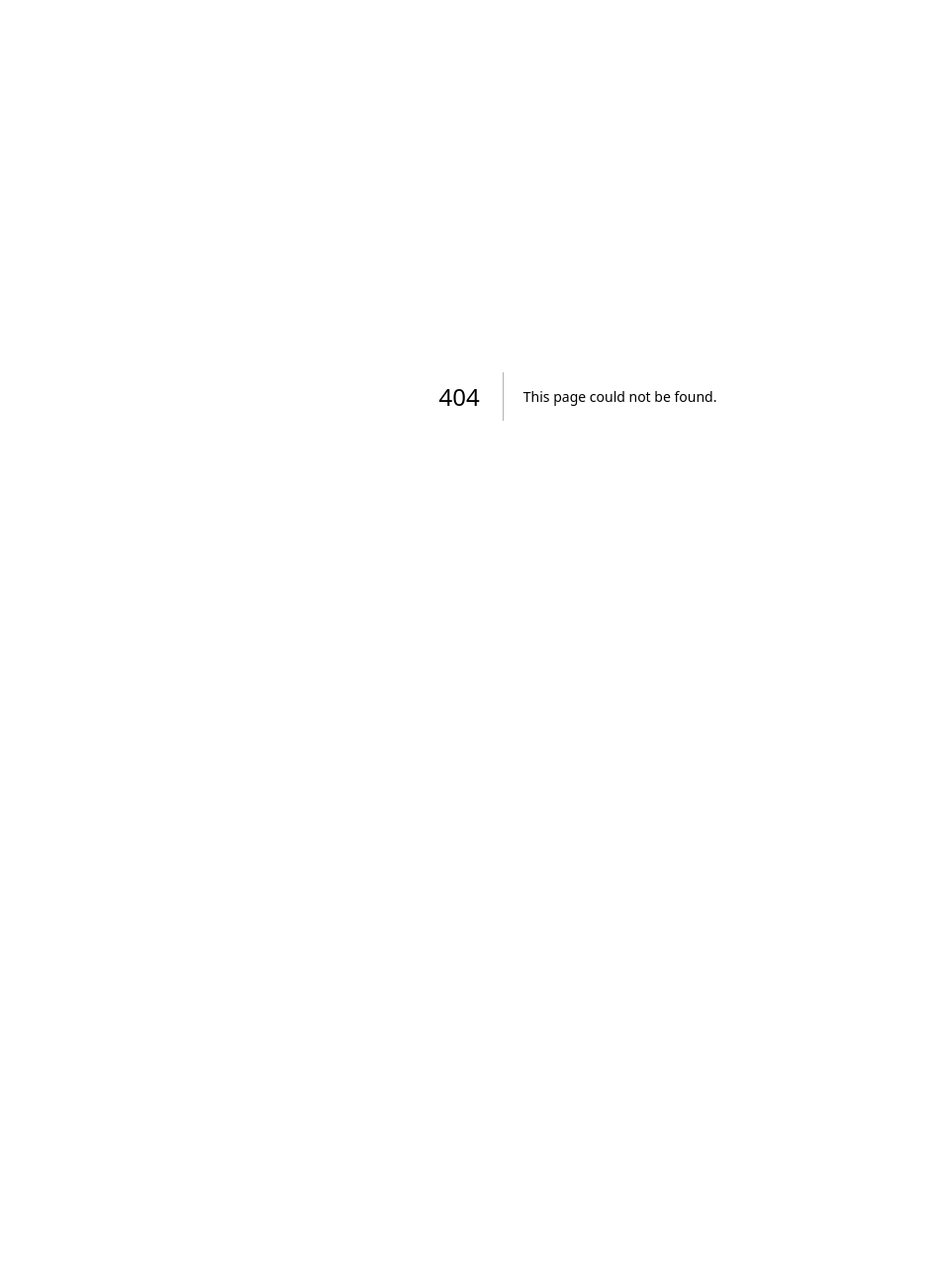
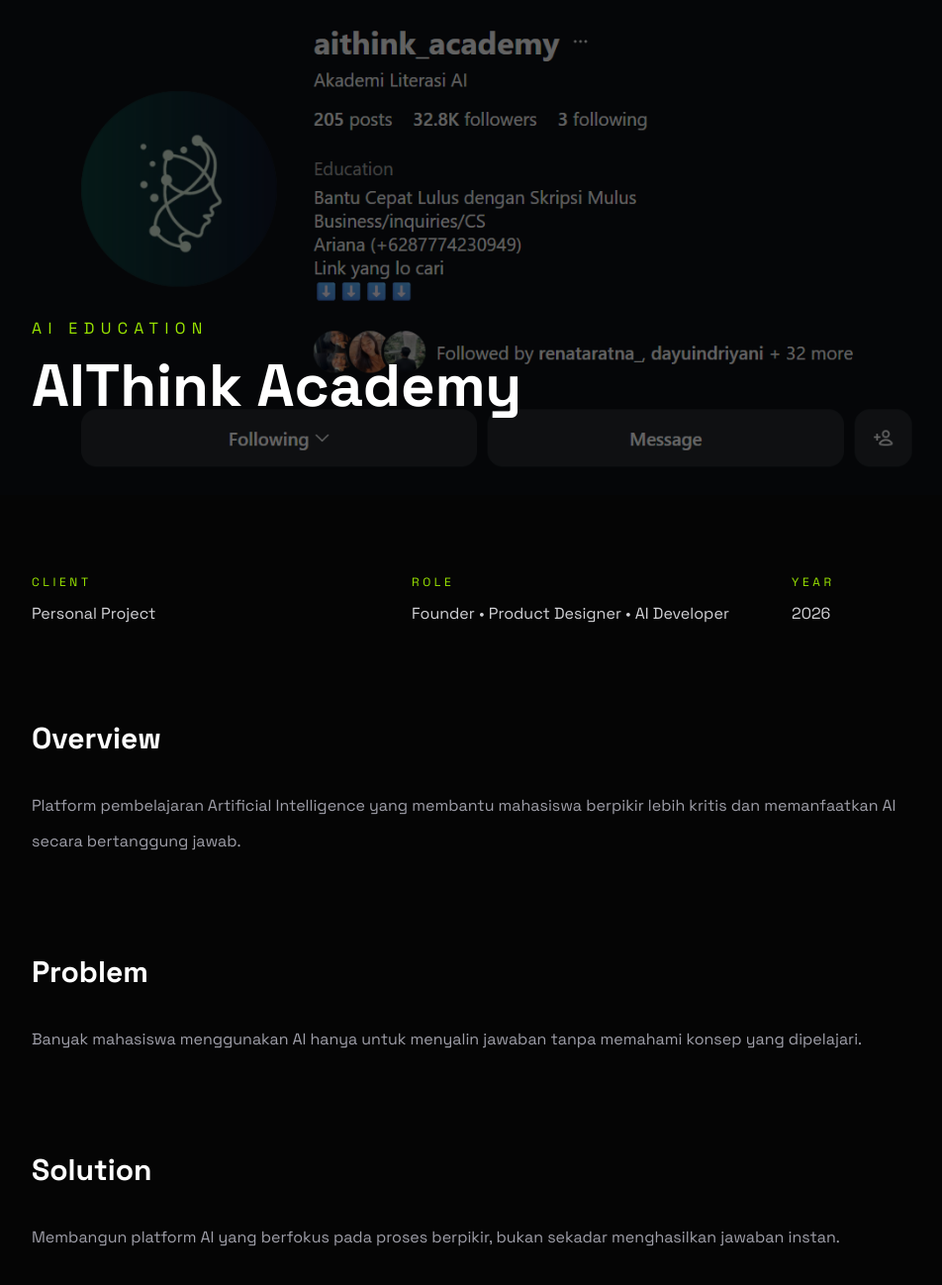
Before and after one commit to Arianasky262626/imadeariana-portofolio, a Next.js app: page /projects/aithink-academy in a window 1280 px wide. Before the commit this address had no page. Shown: the top 1298 px of the page at 99% size, without its empty margins (56-1008 px from the left). Before the commit the page ends 800 px from the top, so only its background shows below. Built offline with nearby package versions, Linux system fonts and the light colour scheme.

Commit message:
Perubahan Link Link

```diff
--- /dev/null
+++ b/app/projects/[slug]/page.tsx
@@ -0,0 +1,224 @@
+import Image from "next/image";
+import Link from "next/link";
+import { notFound } from "next/navigation";
+import projects from "@/data/project";
+
+interface PageProps {
+  params: Promise<{
+    slug: string;
+  }>;
+}
+
+export default async function ProjectDetail({ params }: PageProps) {
+  const { slug } = await params;
+
+  const project = projects.find(
+    (item) => item.slug === slug
+  );
+
+  if (!project) {
+    notFound();
+  }
+
+  return (
+    <main className="min-h-screen bg-[#050505] text-white">
+
+      {/* Hero Image */}
+      <section className="relative h-[500px] w-full overflow-hidden">
+        <Image
+          src={project.cover}
+          alt={project.title}
+          fill
+          priority
+          sizes="100vw"
+          className="object-cover"
+        />
+
+        <div className="absolute inset-0 bg-black/60" />
+
+        <div className="absolute inset-0 flex items-end">
+          <div className="mx-auto w-full max-w-6xl px-6 pb-20">
+
+            <p className="mb-4 uppercase tracking-[0.4em] text-lime-400">
+              {project.category}
+            </p>
+
+            <h1 className="text-6xl font-bold">
+              {project.title}
+            </h1>
+
+          </div>
+        </div>
+      </section>
+
+      {/* Content */}
+      <section className="mx-auto max-w-6xl px-6 py-20">
+
+        {/* Overview */}
+        <div className="grid gap-12 lg:grid-cols-3">
+
+          <div>
+            <p className="text-xs uppercase tracking-[0.3em] text-lime-400">
+              Client
+            </p>
+
+            <p className="mt-3 text-zinc-300">
+              {project.client}
+            </p>
+          </div>
+
+          <div>
+            <p className="text-xs uppercase tracking-[0.3em] text-lime-400">
+              Role
+            </p>
+
+            <p className="mt-3 text-zinc-300">
+              {project.role}
+            </p>
+          </div>
+
+          <div>
+            <p className="text-xs uppercase tracking-[0.3em] text-lime-400">
+              Year
+            </p>
+
+            <p className="mt-3 text-zinc-300">
+              {project.year}
+            </p>
+          </div>
+
+        </div>
+
+        {/* Description */}
+        <div className="mt-24">
+
+          <h2 className="text-3xl font-bold">
+            Overview
+          </h2>
+
+          <p className="mt-8 max-w-4xl leading-9 text-zinc-400">
+            {project.description}
+          </p>
+
+        </div>
+
+        {/* Problem */}
+        <div className="mt-24">
+
+          <h2 className="text-3xl font-bold">
+            Problem
+          </h2>
+
+          <p className="mt-8 max-w-4xl leading-9 text-zinc-400">
+            {project.problem}
+          </p>
+
+        </div>
+
+        {/* Solution */}
+        <div className="mt-24">
+
+          <h2 className="text-3xl font-bold">
+            Solution
+          </h2>
+
+          <p className="mt-8 max-w-4xl leading-9 text-zinc-400">
+            {project.solution}
+          </p>
+
+        </div>
+
+        {/* Result */}
+        <div className="mt-24">
+
+          <h2 className="text-3xl font-bold">
+            Result
+          </h2>
+
+          <p className="mt-8 max-w-4xl leading-9 text-zinc-400">
+            {project.result}
+          </p>
+
+        </div>
+
+        {/* Technology */}
+        <div className="mt-24">
+
+          <h2 className="text-3xl font-bold">
+            Technology
+          </h2>
+
+          <div className="mt-10 flex flex-wrap gap-3">
+
+            {project.technologies.map((tech) => (
+              <span
+                key={tech}
+                className="rounded-full border border-white/10 bg-white/5 px-5 py-2"
+              >
+                {tech}
+              </span>
+            ))}
+
+          </div>
+
+        </div>
+
+        {/* Gallery */}
+        <div className="mt-24">
+
+          <h2 className="mb-10 text-3xl font-bold">
+            Gallery
+          </h2>
+
+          <div className="grid gap-6 md:grid-cols-2">
+
+            {project.gallery.map((image) => (
+              <div
+                key={image}
+                className="relative aspect-video overflow-hidden rounded-2xl"
+              >
+                <Image
+                  src={image}
+                  alt={project.title}
+                  fill
+                  sizes="50vw"
+                  className="object-cover transition duration-500 hover:scale-105"
+                />
+              </div>
+            ))}
+
+          </div>
+
+        </div>
+
+        {/* Back Button */}
+        <div className="mt-24">
+
+          <Link
+            href="/#projects"
+            className="
+              inline-flex
+              items-center
+              gap-3
+              rounded-full
+              border
+              border-lime-400
+              px-8
+              py-4
+              font-semibold
+              text-lime-400
+              transition
+              hover:bg-lime-400
+              hover:text-black
+            "
+          >
+            ← Back to Projects
+          </Link>
+
+        </div>
+
+      </section>
+
+    </main>
+  );
+}
--- a/components/card/Projectscard.tsx
+++ b/components/card/Projectscard.tsx
@@ -1,11 +1,12 @@
 import Image from "next/image";
+import Link from "next/link";
 import { Project } from "@/data/project";
 
-interface ProjectscardProps {
+interface ProjectCardProps {
   project: Project;
 }
 
-export default function ProjectCard({ project }: ProjectscardProps) {
+export default function ProjectCard({ project }: ProjectCardProps) {
   return (
     <article
       className="
@@ -120,11 +121,11 @@ export default function ProjectCard({ project }: ProjectscardProps) {
           ))}
         </div>
 
-        {/* Button */}
-        <button
+        {/* View Case Study */}
+        <Link
+          href={`/projects/${project.slug}`}
           className="
-            mt-2
-            flex
+            inline-flex
             items-center
             gap-2
             font-semibold
@@ -135,9 +136,8 @@ export default function ProjectCard({ project }: ProjectscardProps) {
           "
         >
           View Case Study
-
           <span className="text-lg">→</span>
-        </button>
+        </Link>
       </div>
     </article>
   );
--- a/components/sections/Contact.tsx
+++ b/components/sections/Contact.tsx
@@ -65,21 +65,21 @@ export default function Contact() {
                 <div className="mt-4 flex gap-4">
 
                   <a
-                    href="#"
+                    href="https://github.com/arianasky262626"
                     className="rounded-full border border-white/10 px-5 py-3 transition hover:border-lime-400 hover:text-lime-400"
                   >
                     GitHub
                   </a>
 
                   <a
-                    href="#"
+                    href="https://www.linkedin.com/in/i-made-ariana2025/"
                     className="rounded-full border border-white/10 px-5 py-3 transition hover:border-lime-400 hover:text-lime-400"
                   >
                     LinkedIn
                   </a>
 
                   <a
-                    href="#"
+                    href="https://www.instagram.com/imadearianas/"
                     className="rounded-full border border-white/10 px-5 py-3 transition hover:border-lime-400 hover:text-lime-400"
                   >
                     Instagram
--- a/components/sections/Hero.tsx
+++ b/components/sections/Hero.tsx
@@ -1,8 +1,8 @@
-import Button from "../ui/Button";
+import Link from "next/link";
 
 export default function Hero() {
   return (
-    <section className="relative flex min-h-screen items-center justify-center overflow-hidden bg-[#050505] pt-24 md:pt-28 text-white">
+    <section className="relative flex min-h-screen items-center justify-center overflow-hidden bg-[#050505] pt-24 text-white md:pt-28">
       {/* Background Grid */}
       <div
         className="
@@ -43,48 +43,67 @@ export default function Hero() {
         "
       />
 
-      {/* Overlay Gelap */}
+      {/* Overlay */}
       <div className="absolute inset-0 bg-black/30" />
 
       {/* Hero Content */}
       <div className="relative z-10 mx-auto flex max-w-5xl flex-col items-center px-6 text-center">
-        {/* Sub Heading */}
+        {/* Subtitle */}
         <p className="mb-6 text-sm uppercase tracking-[0.4em] text-lime-400">
-          Copywriter • Digital Product Designer • AI Anthusiast
+          Copywriter • Digital Marketer
         </p>
 
-        {/* Heading */}
+        {/* Title */}
         <h1 className="text-6xl font-extrabold leading-tight md:text-8xl">
-          I MADE
-          <br />
-          ARIANA
+          I MADE ARIANA
         </h1>
 
         {/* Description */}
         <p className="mx-auto mt-8 max-w-2xl text-lg leading-8 text-zinc-400">
-          I build modern digital products with Artificial Intelligence,
-          creative design, and cutting-edge web technology.
+          I build a solution for your business to grow and reach more customers through digital marketing and copywriting.
         </p>
 
-        {/* Button */}
+        {/* Buttons */}
         <div className="mt-10 flex flex-wrap justify-center gap-4">
-          <Button>View Projects</Button>
+          {/* View Projects */}
+          <Link
+            href="/#projects"
+            className="
+              rounded-full
+              bg-lime-400
+              px-8
+              py-4
+              font-semibold
+              text-black
+              transition-all
+              duration-300
+              hover:scale-105
+              hover:bg-lime-300
+            "
+          >
+            View Projects
+          </Link>
 
-          <button
+          {/* WhatsApp */}
+          <a
+            href="https://wa.me/6287774230949?text=Halo%20Ariana,%20saya%20tertarik%20dengan%20jasa%20website%20Anda."
+            target="_blank"
+            rel="noopener noreferrer"
             className="
               rounded-full
               border
               border-zinc-700
               px-8
               py-4
+              font-semibold
               transition-all
               duration-300
               hover:border-lime-400
               hover:text-lime-400
             "
           >
-            Contact Me
-          </button>
+            Let's Talk
+          </a>
         </div>
 
         {/* Scroll Indicator */}
```
